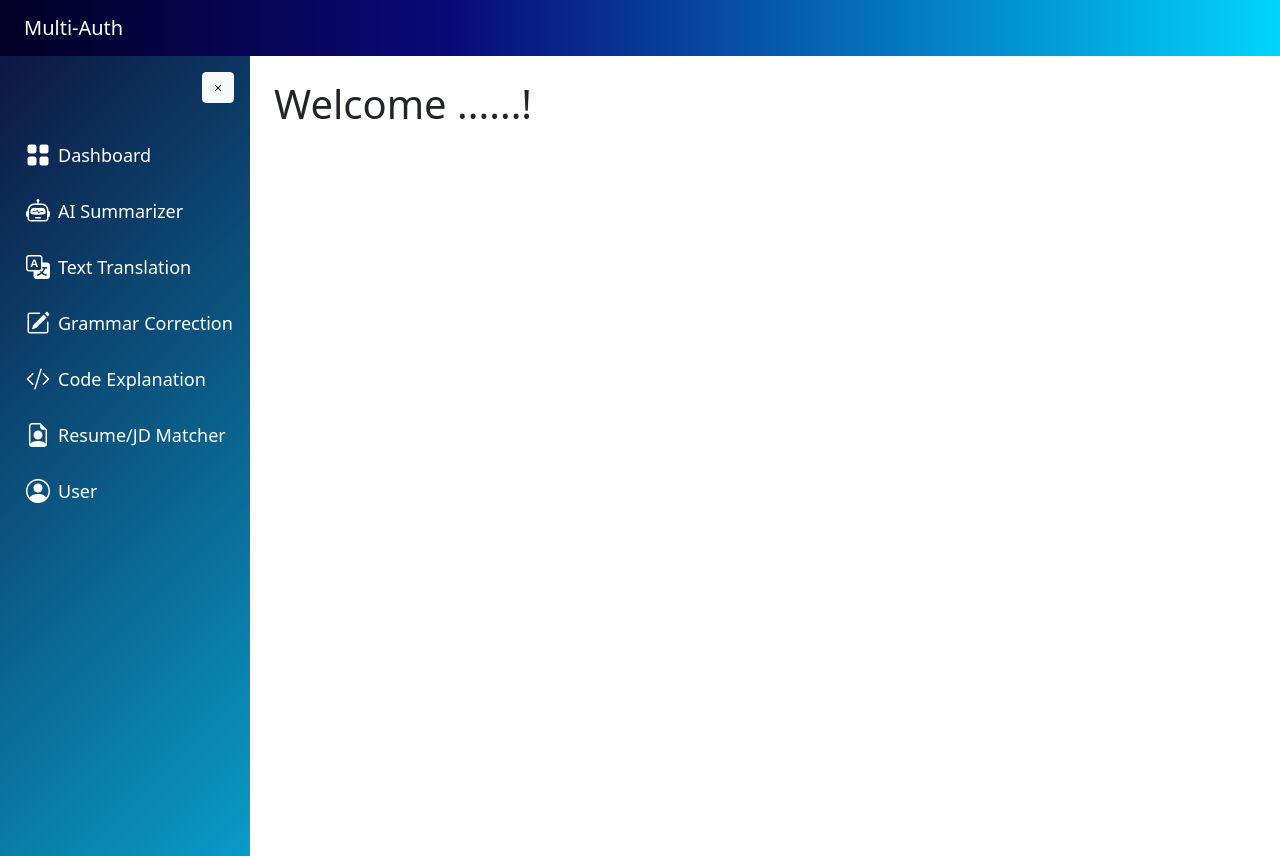
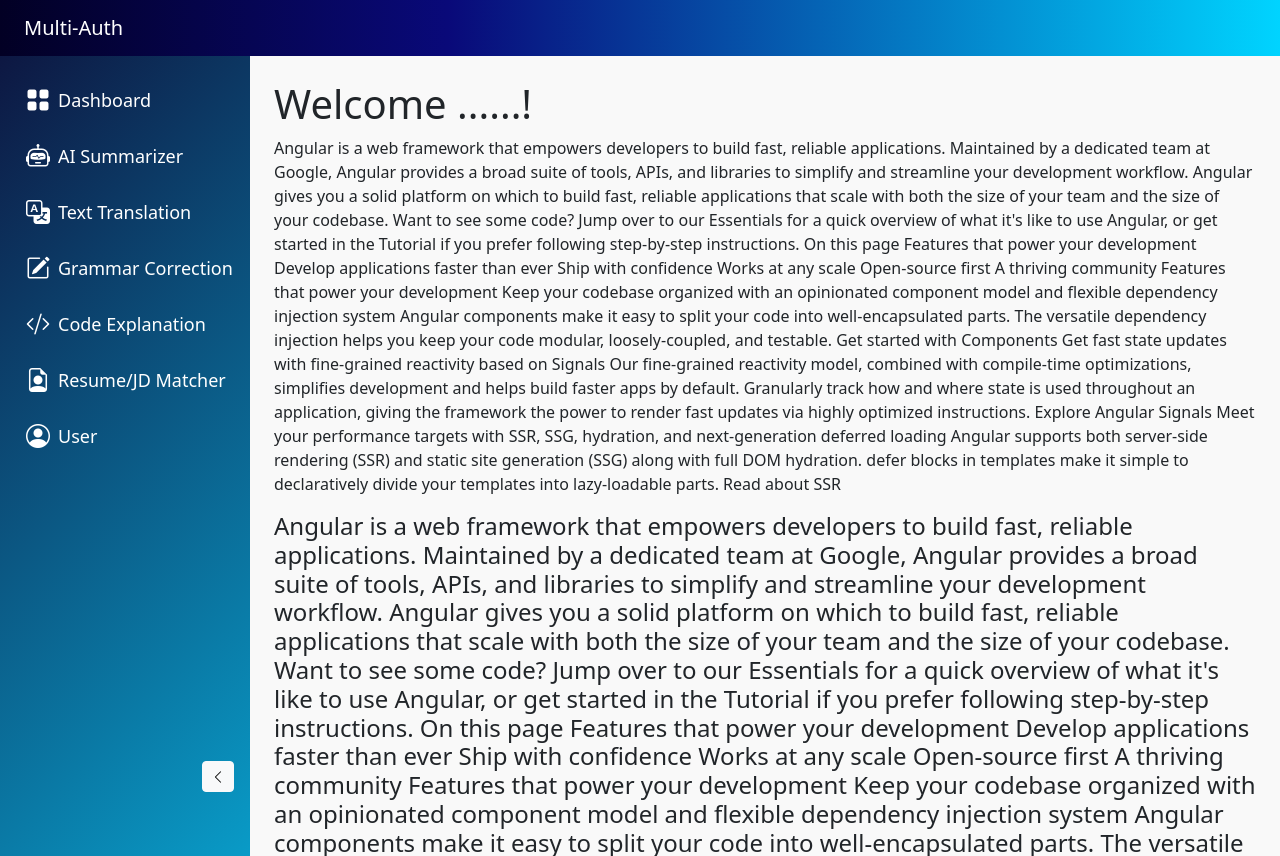
Before and after one commit to vaishnavitomar019/multi_auth, an Angular app in the folder client/: page /dashboard in a window 1280 px wide. Built offline with nearby package versions, Linux system fonts and the light colour scheme; no server answers; sample sign-in values are in the browser's storage.

Commit message:
ui chnages done-sticky navbar,sidebar ui enhancemet  scroll only content area

```diff
--- a/client/src/app/app.component.css
+++ b/client/src/app/app.component.css
@@ -0,0 +1,19 @@
+.sidebar {
+  width: 250px;
+
+  position: sticky;
+  top: 0;
+  flex-shrink: 0;
+  background: linear-gradient(135deg, #0d1742, #099bc7);
+  display: flex;
+  flex-direction: column;
+}
+
+.sidebar.collapsed {
+  width: 90px;
+}
+.content-area {
+  background: #f9f9f9;
+  min-height: 0; /* fix flex-child overflow */
+  max-height: 100vh;
+}
--- a/client/src/app/app.component.html
+++ b/client/src/app/app.component.html
@@ -1,13 +1,29 @@
-<div *ngIf="authService.isLoggedIn(); else showLogin" class="d-flex flex-column min-vh-100">
-  <!-- Navbar -->
+<!-- <div *ngIf="authService.isLoggedIn(); else showLogin" class="d-flex flex-column min-vh-100">
   <app-navbar></app-navbar>
 
   <div class="d-flex flex-grow-1">
-    <!-- Sidebar -->
     <app-sidebar></app-sidebar>
 
-    <!-- Main Content Area -->
     <div class="content p-4 w-100">
+      <router-outlet></router-outlet>
+    </div>
+  </div>
+</div>
+
+<ng-template #showLogin>
+  <router-outlet></router-outlet>
+</ng-template> -->
+
+<div *ngIf="authService.isLoggedIn(); else showLogin" class="d-flex min-vh-100">
+  <!-- Sidebar (fixed width, full height) -->
+  <app-sidebar></app-sidebar>
+
+  <!-- Main Area: Navbar + Content -->
+  <div class="d-flex flex-column flex-grow-1 overflow-hidden">
+    <app-navbar></app-navbar>
+
+    <!-- Scrollable Content -->
+    <div class="content-area flex-grow-1 overflow-auto p-4">
       <router-outlet></router-outlet>
     </div>
   </div>
--- a/client/src/app/components/dashboard/dashboard.component.html
+++ b/client/src/app/components/dashboard/dashboard.component.html
@@ -1,2 +1,61 @@
 
 <h1>Welcome ......!</h1>
+
+<p> Angular is a web framework that empowers developers to build fast, reliable applications.
+Maintained by a dedicated team at Google, Angular provides a broad suite of tools, APIs, and libraries to simplify and streamline your development workflow. Angular gives you a solid platform on which to build fast, reliable applications that scale with both the size of your team and the size of your codebase.
+
+Want to see some code? Jump over to our Essentials for a quick overview of what it's like to use Angular, or get started in the Tutorial if you prefer following step-by-step instructions.
+
+On this page
+Features that power your development
+Develop applications faster than ever
+Ship with confidence
+Works at any scale
+Open-source first
+A thriving community
+Features that power your development
+Keep your codebase organized with an opinionated component model and flexible dependency injection system
+Angular components make it easy to split your code into well-encapsulated parts.
+
+The versatile dependency injection helps you keep your code modular, loosely-coupled, and testable.
+
+Get started with Components
+Get fast state updates with fine-grained reactivity based on Signals
+Our fine-grained reactivity model, combined with compile-time optimizations, simplifies development and helps build faster apps by default.
+
+Granularly track how and where state is used throughout an application, giving the framework the power to render fast updates via highly optimized instructions.
+
+Explore Angular Signals
+Meet your performance targets with SSR, SSG, hydration, and next-generation deferred loading
+Angular supports both server-side rendering (SSR) and static site generation (SSG) along with full DOM hydration. defer blocks in templates make it simple to declaratively divide your templates into lazy-loadable parts.
+
+Read about SSR</p>
+<h4>Angular is a web framework that empowers developers to build fast, reliable applications.
+Maintained by a dedicated team at Google, Angular provides a broad suite of tools, APIs, and libraries to simplify and streamline your development workflow. Angular gives you a solid platform on which to build fast, reliable applications that scale with both the size of your team and the size of your codebase.
+
+Want to see some code? Jump over to our Essentials for a quick overview of what it's like to use Angular, or get started in the Tutorial if you prefer following step-by-step instructions.
+
+On this page
+Features that power your development
+Develop applications faster than ever
+Ship with confidence
+Works at any scale
+Open-source first
+A thriving community
+Features that power your development
+Keep your codebase organized with an opinionated component model and flexible dependency injection system
+Angular components make it easy to split your code into well-encapsulated parts.
+
+The versatile dependency injection helps you keep your code modular, loosely-coupled, and testable.
+
+Get started with Components
+Get fast state updates with fine-grained reactivity based on Signals
+Our fine-grained reactivity model, combined with compile-time optimizations, simplifies development and helps build faster apps by default.
+
+Granularly track how and where state is used throughout an application, giving the framework the power to render fast updates via highly optimized instructions.
+
+Explore Angular Signals
+Meet your performance targets with SSR, SSG, hydration, and next-generation deferred loading
+Angular supports both server-side rendering (SSR) and static site generation (SSG) along with full DOM hydration. defer blocks in templates make it simple to declaratively divide your templates into lazy-loadable parts.
+
+Read about SSR</h4>
--- a/client/src/app/shared/navbar/navbar.component.html
+++ b/client/src/app/shared/navbar/navbar.component.html
@@ -1,4 +1,4 @@
-<nav class="navbar navbar-expand-lg navbar-dark  px-4 sticky-top ">
+<nav class="navbar navbar-expand-lg navbar-dark  px-4 fixed-top">
   <a class="navbar-brand" href="#">Multi-Auth</a>
 
   <div class="ms-auto dropdown" *ngIf="user">
--- a/client/src/app/shared/sidebar/sidebar.component.html
+++ b/client/src/app/shared/sidebar/sidebar.component.html
@@ -1,61 +1,21 @@
 <div class="d-flex">
-  <nav [class.collapsed]="isCollapsed" class="sidebar bg-dark text-white p-3">
-    <div class="sidebar-header d-flex justify-content-between align-items-center">
-      <h5 class="mb-0"></h5>
-      <button class="btn btn-sm btn-light" (click)="toggleSidebar()">
-        <i class="bi" [ngClass]="isCollapsed ? 'bi-list' : 'bi-x'"></i>
-      </button>
-    </div>
+  <nav [class.collapsed]="isCollapsed" class="sidebar bg-dark text-white p-3 d-flex flex-column">
 
-    <ul class="nav flex-column mt-4">
-      <li class="nav-item">
-        <a class="nav-link text-white" routerLink="/dashboard">
-          <i class="bi bi-grid-fill me-2 text-white fs-4"></i>
-          <span *ngIf="!isCollapsed">Dashboard</span>
-        </a>
-      </li>
-
-      <li class="nav-item">
-        <a class="nav-link text-white" routerLink="/summarizer">
-          <i class="bi bi-robot me-2 fs-4"></i>
-          <span *ngIf="!isCollapsed">AI Summarizer</span>
-        </a>
-      </li>
-
-      <li class="nav-item">
-        <a class="nav-link text-white" routerLink="/translation">
-          <i class="bi bi-translate me-2 fs-4"></i>
-          <span *ngIf="!isCollapsed">Text Translation</span>
-        </a>
-      </li>
-
-      <li class="nav-item">
-        <a class="nav-link text-white" routerLink="/correction">
-          <i class="bi bi-pencil-square me-2 fs-4"></i>
-          <span *ngIf="!isCollapsed">Grammar Correction</span>
-        </a>
-      </li>
-
-      <li class="nav-item">
-        <a class="nav-link text-white" routerLink="/code-explanation">
-          <i class="bi bi-code-slash me-2 fs-4"></i>
-          <span *ngIf="!isCollapsed">Code Explanation</span>
-        </a>
-      </li>
-
-      <li class="nav-item">
-        <a class="nav-link text-white" routerLink="/resume-matcher">
-          <i class="bi bi-file-earmark-person me-2 fs-4"></i>
-          <span *ngIf="!isCollapsed">Resume/JD Matcher</span>
-        </a>
-      </li>
-
-      <li class="nav-item mt-auto">
-        <a class="nav-link text-white" routerLink="/user">
-          <i class="bi bi-person-circle me-2 fs-4"></i>
-          <span *ngIf="!isCollapsed">User</span>
+    <!-- Sidebar Links -->
+    <ul class="nav flex-column flex-grow-1">
+      <li class="nav-item" *ngFor="let item of menuItems">
+        <a class="nav-link text-white d-flex align-items-center justify-content-start" [routerLink]="item.route">
+          <i class="{{ item.icon }} me-2 fs-4"></i>
+          <span *ngIf="!isCollapsed">{{ item.label }}</span>
         </a>
       </li>
     </ul>
+  <!-- Toggle and Header -->
+    <div class="sidebar-header d-flex justify-content-between align-items-center mb-5">
+      <h5 class="mb-0" *ngIf="!isCollapsed"></h5>
+      <button class="btn btn-sm btn-light" (click)="toggleSidebar()">
+        <i class="bi" [ngClass]="isCollapsed ? 'bi-chevron-right' : 'bi-chevron-left'"></i>
+      </button>
+    </div>
   </nav>
 </div>
--- a/client/src/app/shared/sidebar/sidebar.component.ts
+++ b/client/src/app/shared/sidebar/sidebar.component.ts
@@ -14,6 +14,15 @@
   isCollapsed = false;
 
   constructor(private authService:AuthService, private router: Router) {};
+  menuItems = [
+  { label: 'Dashboard', icon: 'bi bi-grid-fill', route: '/dashboard' },
+  { label: 'AI Summarizer', icon: 'bi bi-robot', route: '/summarizer' },
+  { label: 'Text Translation', icon: 'bi bi-translate', route: '/translation' },
+  { label: 'Grammar Correction', icon: 'bi bi-pencil-square', route: '/correction' },
+  { label: 'Code Explanation', icon: 'bi bi-code-slash', route: '/code-explanation' },
+  { label: 'Resume/JD Matcher', icon: 'bi bi-file-earmark-person', route: '/resume-matcher' },
+  { label: 'User', icon: 'bi bi-person-circle', route: '/user' },
+];
 
 
   toggleSidebar(): void {
--- a/client/src/styles.css
+++ b/client/src/styles.css
@@ -1 +1,5 @@
 /* You can add global styles to this file, and also import other style files */
+body {
+  overflow: hidden;
+  padding-top: 56px; /* or whatever your navbar height is */
+}
```
Also changed, not shown: client/src/app/shared/navbar/navbar.component.css (line endings or trailing spaces).
